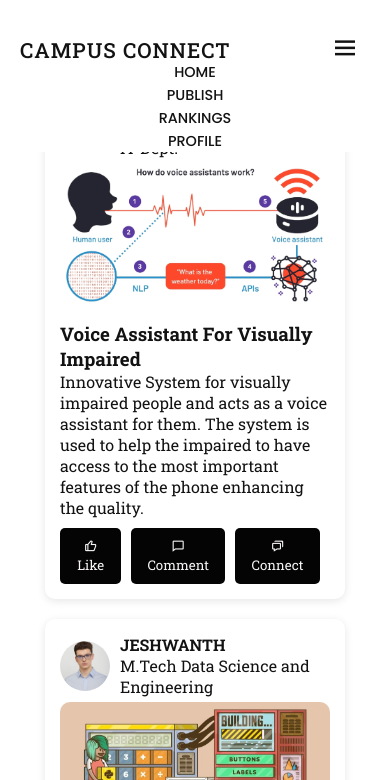
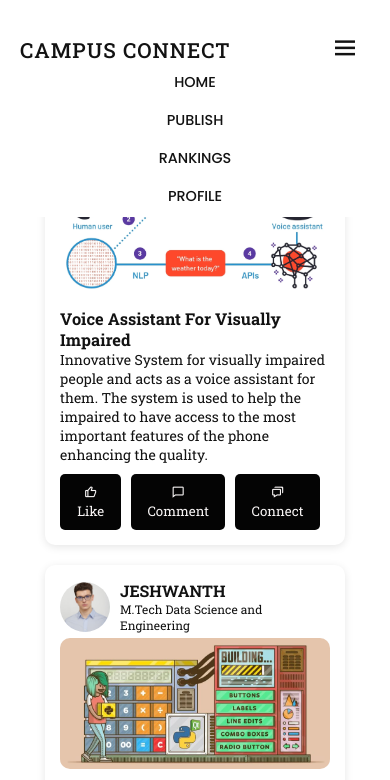
Before and after one commit to SaiTharunYedulla/CampusConnect, a plain HTML site: page Home.html in a window 390 px wide. Both pictures are taken after a click on the element 345 px from the left and 49 px from the top of the page. Shown: the top 780 px of the page. Drawn offline with nearby package versions, Linux system fonts and the light colour scheme.

Commit message:
Add files via upload

```diff
--- a/Home.css
+++ b/Home.css
@@ -128,6 +128,7 @@ header {
 
 .post-content {
     margin-top: 5px;
+    font-size: 14px;
 }
 
 .post-image {
@@ -167,7 +168,7 @@ header {
     }
 }
 
-@media only screen and (max-width: 480px) {
+@media only screen and (max-width: 428px) {
     .content {
         padding: 5px;
     }
@@ -200,5 +201,18 @@ header {
 
     .nav-links.active {
         display: flex;
+        flex-direction: column;
+        position: absolute;
+        background-color: var(--bg-color);
+        width: 100%;
+        top: 60px;
+        left: 0;
+        gap: 15px;
+        padding: 10px 0;
+
     }
 }
+
+#deft{
+    font-size: 12px;
+}
--- a/Home.html
+++ b/Home.html
@@ -30,8 +30,8 @@
          <div class="user-info">
             <img src="suhh.jpg" alt="User Photo" class="user-photo">
             <div class="user-details">
-               <strong>Suhasini</strong><br>
-               Undergraduate II nd year, IT Dept.
+               <strong>SUHASINI</strong><br>
+               <p id="deft"> Undergraduate II nd year, IT Dept.  </p>
             </div>
          </div>
          <div class="post-content">
@@ -59,13 +59,13 @@
             <img src="JEH.jpeg" alt="User Photo" class="user-photo">
             <div class="user-details">
                <strong>JESHWANTH</strong><br>
-               M.Tech Data Science and Engineering
+               <p id="deft">M.Tech Data Science and Engineering</p>
             </div>
          </div>
          <div class="post-content">
             <img src="gui.jpg" alt="Voice Assistant Image" class="post-image">
             <h3>Build a GUI Calculator With PyQt and Python</h3>
-            <p>If you’re interested in building these kinds of applications in Python, then you’ll find a wide variety of libraries to choose from.</p>
+            <p>Even though web and mobile applictions appear to have taken over the development market there is demand for GUI. If you’re interested in building these applications in Python, then you’ll find a library to choose from.</p>
             <div class="actions">
                <button class="like-btn">
                   <i class='bx bx-like'></i>
--- a/Profile.css
+++ b/Profile.css
@@ -157,6 +157,14 @@ header {
 
     .nav-links.active {
         display: flex;
+        flex-direction: column;
+        position: absolute;
+        background-color: var(--bg-color);
+        width: 100%;
+        top: 60px;
+        left: 0;
+        gap: 15px;
+        padding: 10px 0;
     }
 
     .container {
@@ -181,3 +189,7 @@ header {
 
 
 }
+
+#yourposts{
+    margin-bottom: 20px;
+}
--- a/Rankings.css
+++ b/Rankings.css
@@ -167,5 +167,13 @@ header {
 
     .nav-links.active {
         display: flex;
+        flex-direction: column;
+        position: absolute;
+        background-color: var(--bg-color);
+        width: 100%;
+        top: 60px;
+        left: 0;
+        gap: 15px;
+        padding: 10px 0;
     }
 }
```
Also changed, not shown: Profile.html (+2 -2 lines), publish.html (+1 -1 lines).
